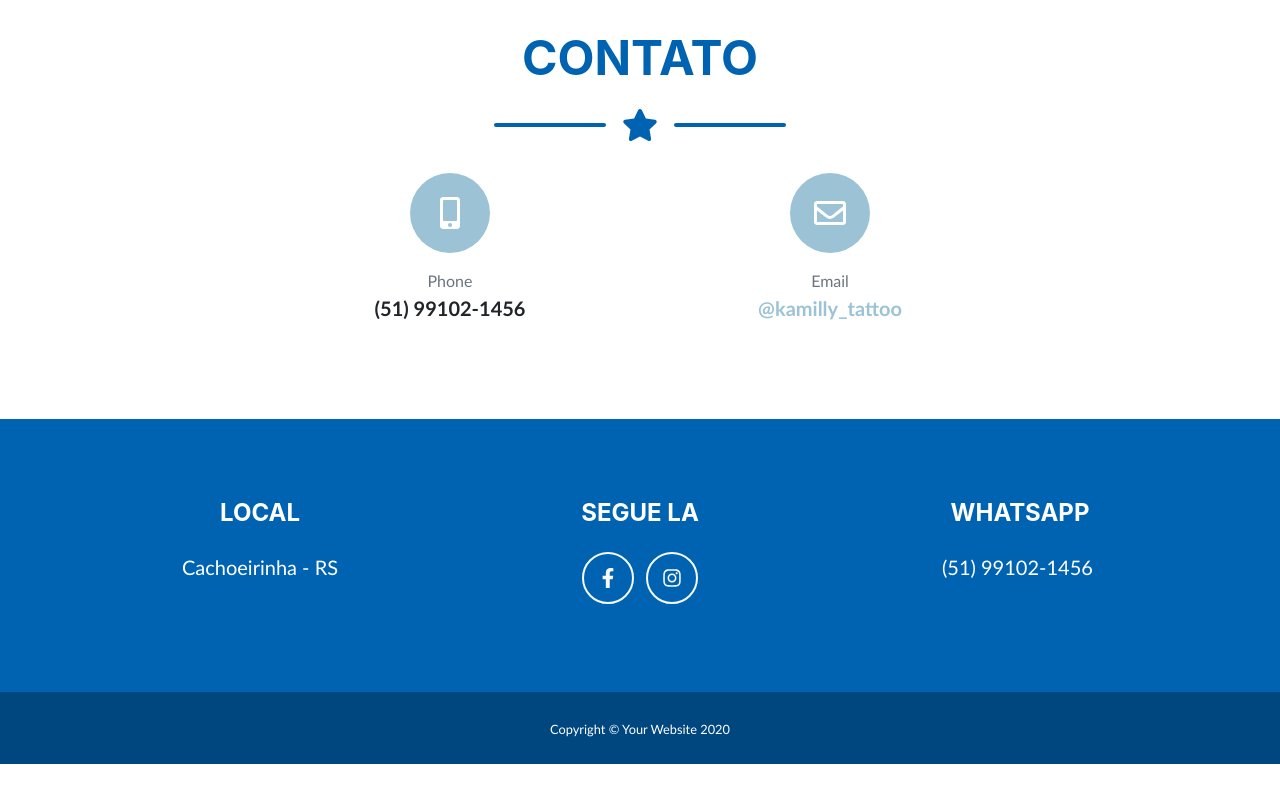
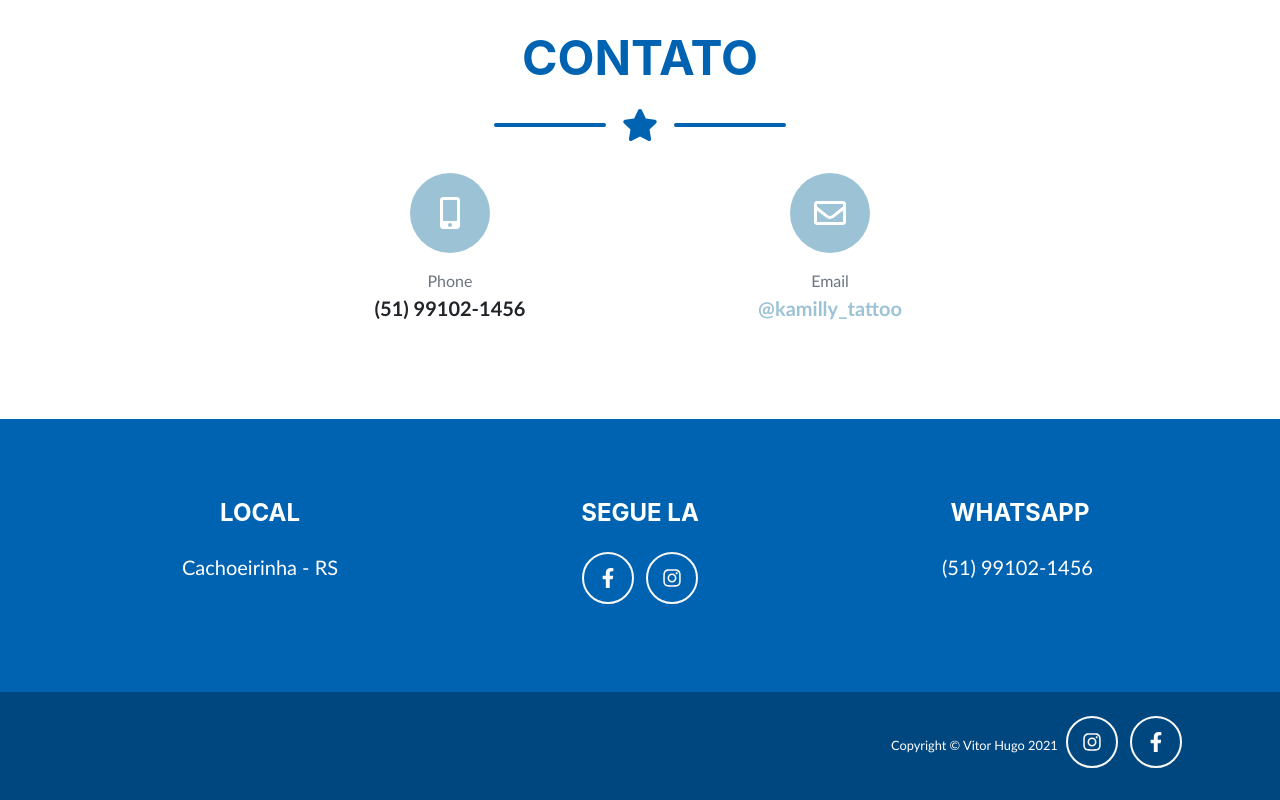
Before and after one commit to realvitorhugo/kamilly_tattoo, a plain HTML site: page index.html in a window 1280 px wide. Shown: the part 2767-3567 px from the top of the page. Before the commit the page ends 3531 px from the top, so only its background shows below. Drawn offline with nearby package versions, Linux system fonts and the light colour scheme; a web font is replaced by a local one.

Commit message:
Update index.html

```diff
--- a/index.html
+++ b/index.html
@@ -379,8 +379,12 @@
             </div>
         </footer>
         <!-- Copyright Section-->
-        <section class="copyright py-4 text-center text-white">
-            <div class="container"><small class="pre-wrap">Copyright © Your Website 2020</small></div>
+        <section class="copyright py-4 text-right text-white">
+            <div class="container"><small class="pre-wrap">Copyright © Vitor Hugo 2021</small>
+
+            <a class="btn btn-outline-light btn-social mx-1" href="https://www.instagram.com/real_vitorhugo/"><i class="fab fa-fw fa-instagram"></i></a>
+            <a class="btn btn-outline-light btn-social mx-1" href="https://www.facebook.com/realvitorhugo/"><i class="fab fa-fw fa-facebook-f"></i></a>
+        </div>
         </section>
         <!-- Scroll to Top Button (Only visible on small and extra-small screen sizes)-->
         <div class="scroll-to-top d-lg-none position-fixed"><a class="js-scroll-trigger d-block text-center text-white rounded" href="#page-top"><i class="fa fa-chevron-up"></i></a></div>
```
